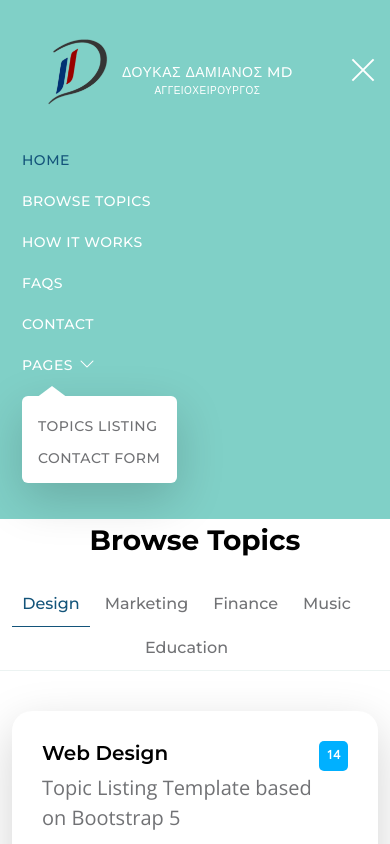
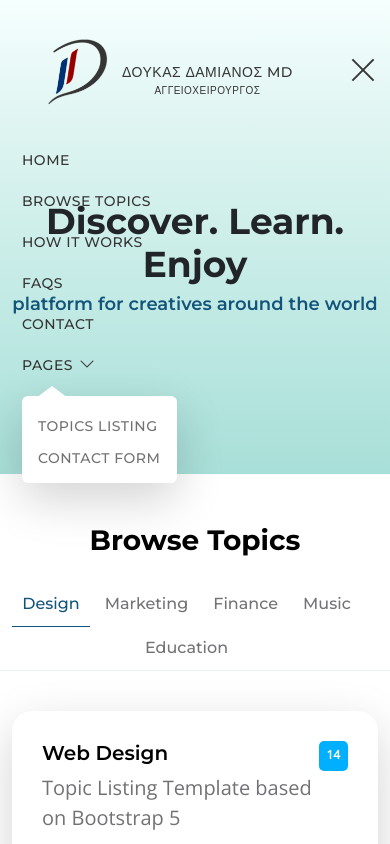
Before and after one commit to keizrr/damian, a plain HTML site: page index.html in a window 390 px wide. Both pictures are taken after a click on the button "Toggle navigation". Shown: the top 844 px of the page. Drawn offline with nearby package versions, Linux system fonts and the light colour scheme.

Commit message:
Change navbar and hero-section colors

```diff
--- a/css/templatemo-topic-listing.css
+++ b/css/templatemo-topic-listing.css
@@ -20,6 +20,7 @@ https://templatemo.com/tm-590-topic-listing
   --p-color:                      #717275;
   --border-color:                 #7fffd4;
   --link-hover-color:             #13547a;
+  --damian-logo-gray-color:       #353535;
 
   --body-font-family:             'Open Sans', sans-serif;
   --title-font-family:            'Montserrat', sans-serif;
@@ -284,12 +285,12 @@ strong {
 }
 
 .sticky-wrapper.is-sticky .navbar {
-  background-color: var(--secondary-color);
+  background-color: #f5fffe;
 }
 
 .navbar {
   background: transparent;
-  border-bottom: 1px solid rgba(128, 208, 199, 0.35);
+  border-bottom: none;
   z-index: 9;
   padding-top: 0px;
   padding-bottom: 0px;
@@ -313,7 +314,7 @@ strong {
 
 .navbar-nav .nav-link {
   display: inline-block;
-  color: var(--white-color);
+  color: var(--damian-logo-gray-color);
   font-family: var(--title-font-family);
   font-size: var(--menu-font-size);
   font-weight: var(--font-weight-medium);
@@ -326,7 +327,7 @@ strong {
 
 .navbar-nav .nav-link.active,
 .navbar-nav .nav-link:hover {
-  color: var(--primary-color);
+  color: var(--damian-logo-gray-color);
 }
 
 .navbar .dropdown-menu {
@@ -452,7 +453,7 @@ strong {
 }
 
 .navbar-toggler .navbar-toggler-icon {
-  background: var(--white-color);
+  background: var(--damian-logo-gray-color);
   transition: background 10ms 300ms ease;
   display: block;
   width: 30px;
@@ -468,7 +469,7 @@ strong {
   position: absolute;
   right: 0;
   left: 0;
-  background: var(--white-color);
+  background: var(--damian-logo-gray-color);
   width: 30px;
   height: 2px;
   content: '';
@@ -487,7 +488,7 @@ strong {
   HERO
 -----------------------------------------*/
 .hero-section {
-  background-image: linear-gradient(15deg, #13547a 0%, #80d0c7 100%);
+  background-image: linear-gradient(180deg, #f5fffe 0%, #e0f5f2 25%, #c5ebe6 60%, #a8dfd8 100%);
   position: relative;
   overflow: hidden;
   padding-top: 200px;
@@ -1073,7 +1074,7 @@ blockquote {
   }
 
   .navbar {
-    background-color: var(--secondary-color);
+    background-color: linear-gradient(180deg, #f5fffe 0%, #e8f9f7 100%);
   }
 
   .navbar-nav .dropdown-menu {
--- a/index.html
+++ b/index.html
@@ -40,8 +40,8 @@ https://templatemo.com/tm-590-topic-listing
                       <div class="d-flex align-items-center">
                         <img src="images/logo.png" alt="Logo" height="130">
                         <div style="margin-top: 20px; margin-left: -20px;">
-                          <div style="color: #ffffff; font-family: var(--title-font-family); font-size: var(--menu-font-size); font-weight: var(--font-weight-medium); text-transform: uppercase; letter-spacing: 0.5px;">ΔΟΥΚΑΣ ΔΑΜΙΑΝΟΣ MD</div>
-                          <div style="color: #ffffff; font-family: var(--title-font-family); font-size: 10px; font-weight: var(--font-weight-medium); text-transform: uppercase; letter-spacing: 0.5px; text-align: center;">ΑΓΓΕΙΟΧΕΙΡΟΥΡΓΟΣ</div>
+                          <div style="color: #353535; font-family: var(--title-font-family); font-size: var(--menu-font-size); font-weight: var(--font-weight-medium); text-transform: uppercase; letter-spacing: 0.5px;">ΔΟΥΚΑΣ ΔΑΜΙΑΝΟΣ MD</div>
+                          <div style="color: #353535; font-family: var(--title-font-family); font-size: 10px; font-weight: var(--font-weight-medium); text-transform: uppercase; letter-spacing: 0.5px; text-align: center;">ΑΓΓΕΙΟΧΕΙΡΟΥΡΓΟΣ</div>
                         </div>
                       </div>
                     </a>
@@ -104,7 +104,7 @@ https://templatemo.com/tm-590-topic-listing
                     <div class="row">
 
                         <div class="col-lg-8 col-12 mx-auto">
-                            <h1 class="text-white text-center">Discover. Learn. Enjoy</h1>
+                            <h1 class="text-gray text-center">Discover. Learn. Enjoy</h1>
 
                             <h6 class="text-center">platform for creatives around the world</h6>
 
```
